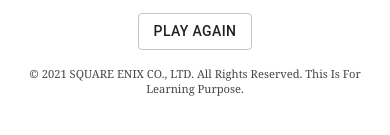
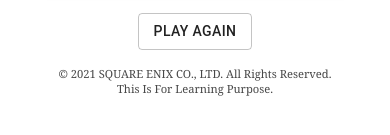
Before and after one commit to YumiKimbara/FF-Matcher, a React (Create React App) app: page /result in a window 390 px wide. Shown: the part 459-594 px from the top of the page. Built offline with nearby package versions, Linux system fonts and the light colour scheme; no server answers.

Commit message:
add style for mobile

```diff
--- a/src/components/Footer.js
+++ b/src/components/Footer.js
@@ -4,10 +4,8 @@
   return (
     <>
       <div className={classes.copyRight}>
-        <p>
-          © 2021 SQUARE ENIX CO., LTD. All Rights Reserved. This Is For Learning
-          Purpose.
-        </p>
+        <p>© 2021 SQUARE ENIX CO., LTD. All Rights Reserved.</p>
+        <p> This Is For Learning Purpose.</p>
       </div>
     </>
   );
--- a/src/components/Footer.module.css
+++ b/src/components/Footer.module.css
@@ -1,6 +1,7 @@
 .copyRight {
   display: flex;
   justify-content: center;
+  flex-direction: column;
   margin: 1rem 1rem 3rem 1rem;
   text-align: center;
 }
```
